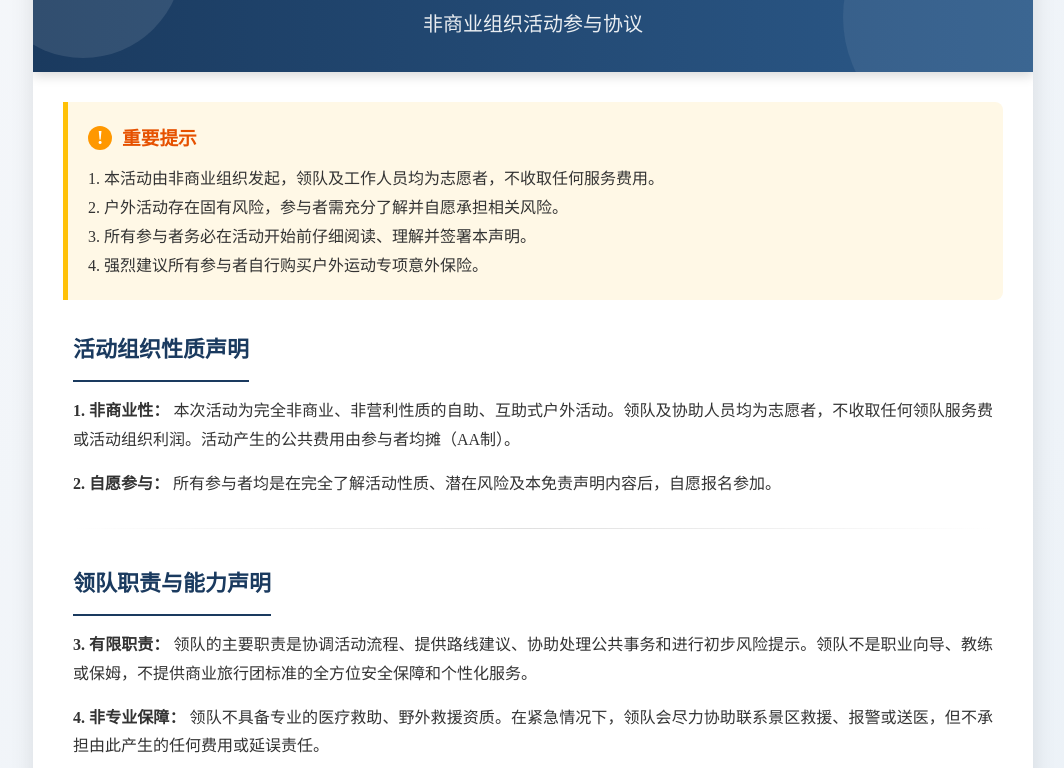
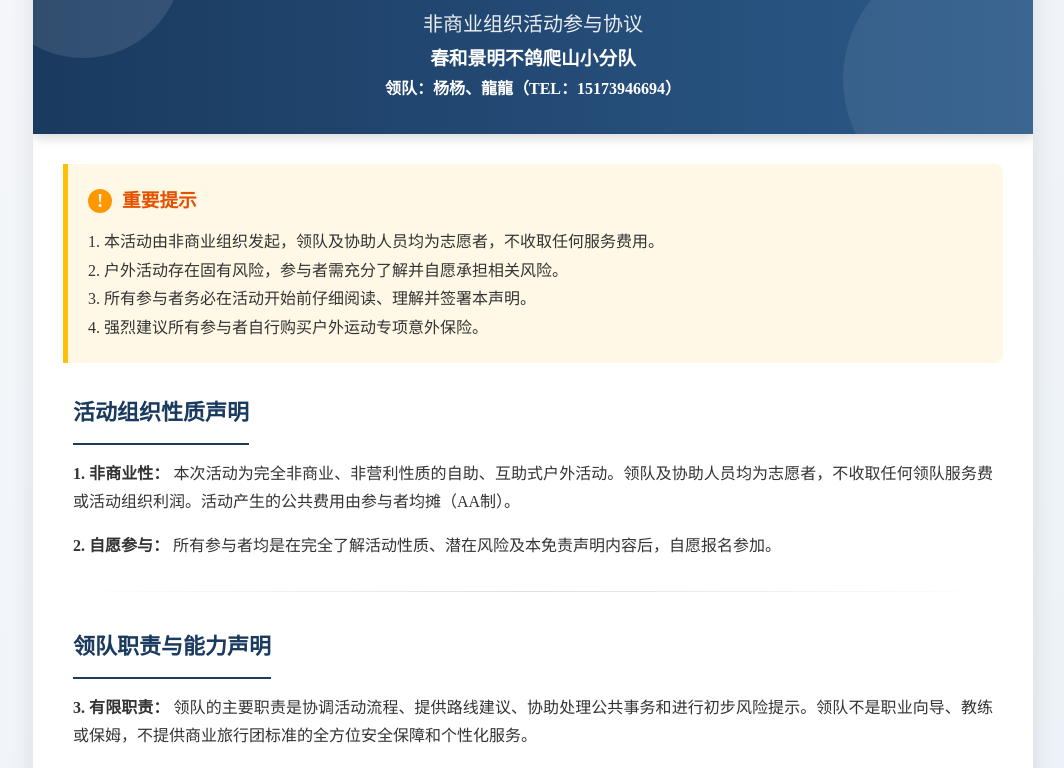
Before and after one commit to Juny-Long/Disclaimers, a plain HTML site: page index.html in a window 1280 px wide. Shown: the part 112-880 px from the top of the page, without its empty margins (107-1171 px from the left). Drawn offline with Linux system fonts and the light colour scheme.

Commit message:
Update index.html

```diff
--- a/index.html
+++ b/index.html
@@ -272,11 +272,13 @@
         <div class="header">
             <h1>三清山徒步/游览活动免责声明与注意事项</h1>
             <h2>非商业组织活动参与协议</h2>
+            <h3>春和景明不鸽爬山小分队</h3>
+            <h4>领队：杨杨、龍龍（TEL：15173946694）</h4>
         </div>
 
         <div class="important-note">
             <h3>重要提示</h3>
-            <p>1. 本活动由非商业组织发起，领队及工作人员均为志愿者，不收取任何服务费用。</p>
+            <p>1. 本活动由非商业组织发起，领队及协助人员均为志愿者，不收取任何服务费用。</p>
             <p>2. 户外活动存在固有风险，参与者需充分了解并自愿承担相关风险。</p>
             <p>3. 所有参与者务必在活动开始前仔细阅读、理解并签署本声明。</p>
             <p>4. 强烈建议所有参与者自行购买户外运动专项意外保险。</p>
```
